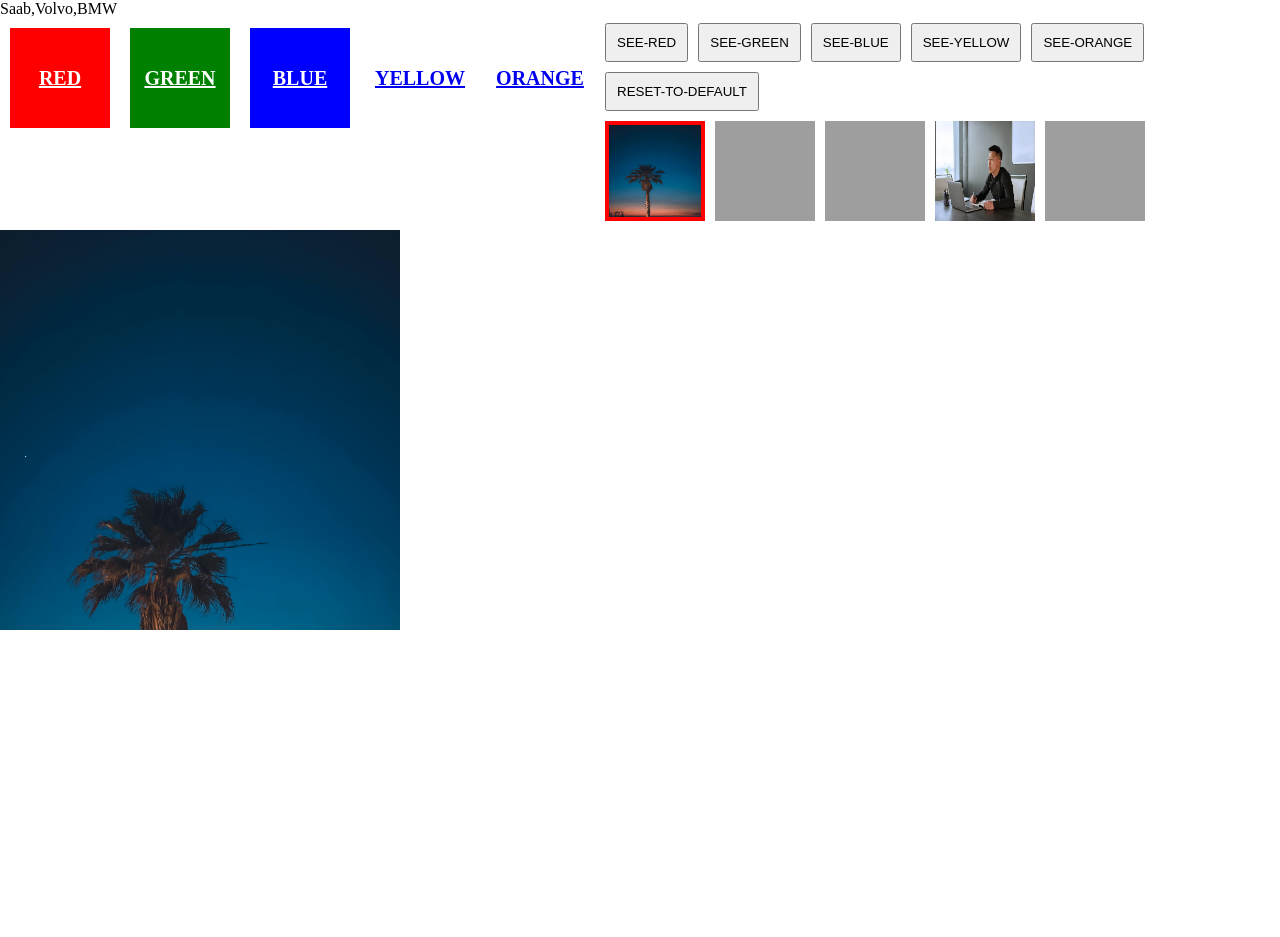
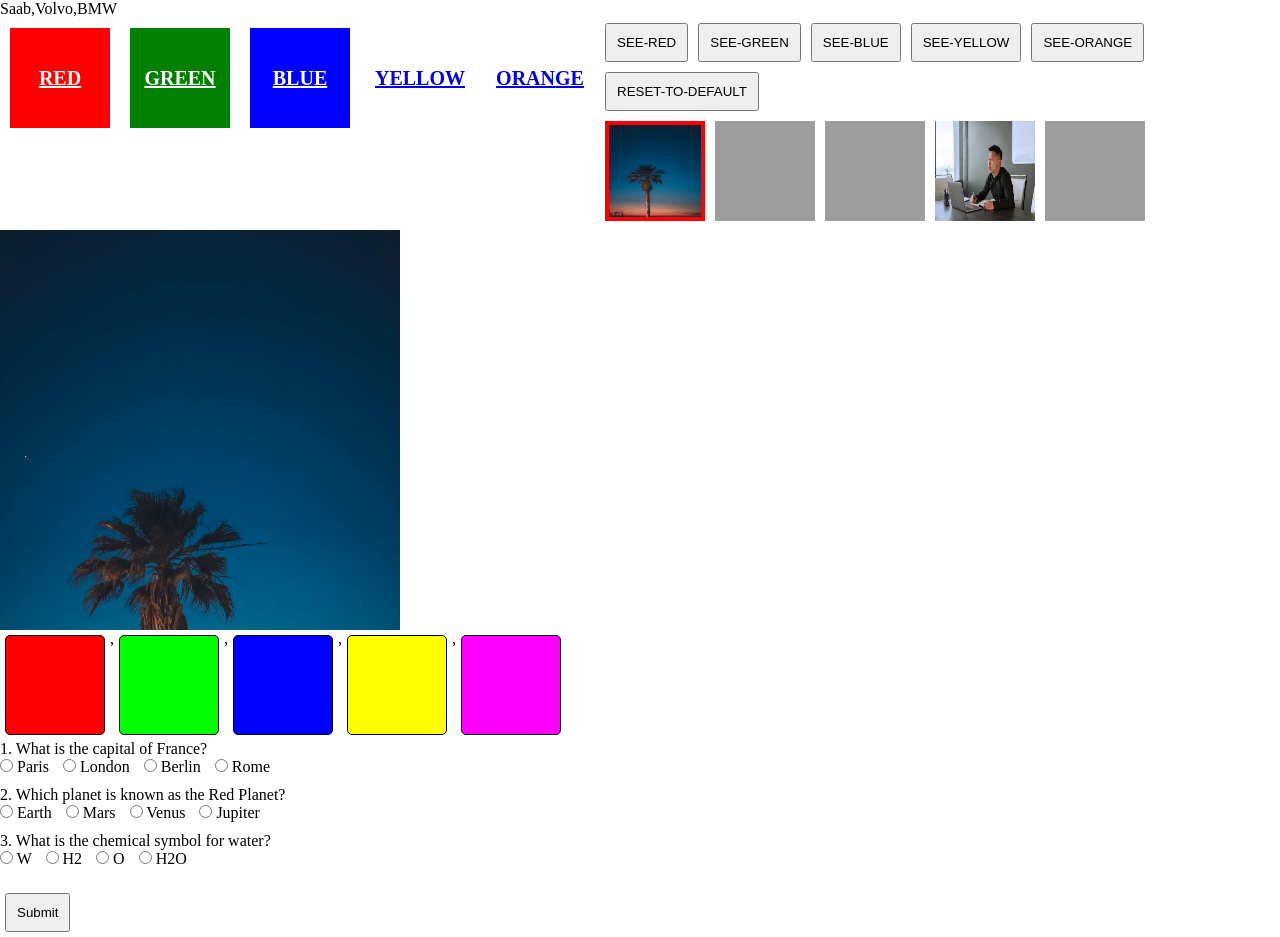
Before and after one commit to juhen-ahmed/My-Javascript-Learning, a plain HTML site: page index.html in a window 1280 px wide. Before the commit the page ends 800 px from the top, so only its background shows below. Drawn offline with Linux system fonts and the light colour scheme; grey boxes are pictures that could not be loaded.

Commit message:
i create HTML Element with href in testGpt.js

```diff
--- a/index.html
+++ b/index.html
@@ -17,6 +17,16 @@
     </div>
 
 
+    <div id="color-container" class="color-container">
+      <!-- Color squares will be added here -->
+    </div>
+
+    <div id="quiz-container" class="quiz-container">
+      <!-- Questions will be added here -->
+    </div>
+
+    <button id="submit-button">Submit</button>
+
     <script src="main.js"></script>
     <script src="testGpt.js"></script>
   </body>
--- a/main.css
+++ b/main.css
@@ -61,3 +61,26 @@ button {
   height: 100%;
   object-fit: cover;
 }
+.color-container {
+  display: flex;
+  flex-wrap: wrap;
+}
+
+.color-square {
+  width: 100px;
+  height: 100px;
+  margin: 5px;
+  border-radius: 5px;
+  border: 1px solid black;
+}
+.quiz-container {
+  margin-bottom: 20px;
+}
+
+.question {
+  margin-bottom: 10px;
+}
+
+.option {
+  margin-right: 10px;
+}
```
